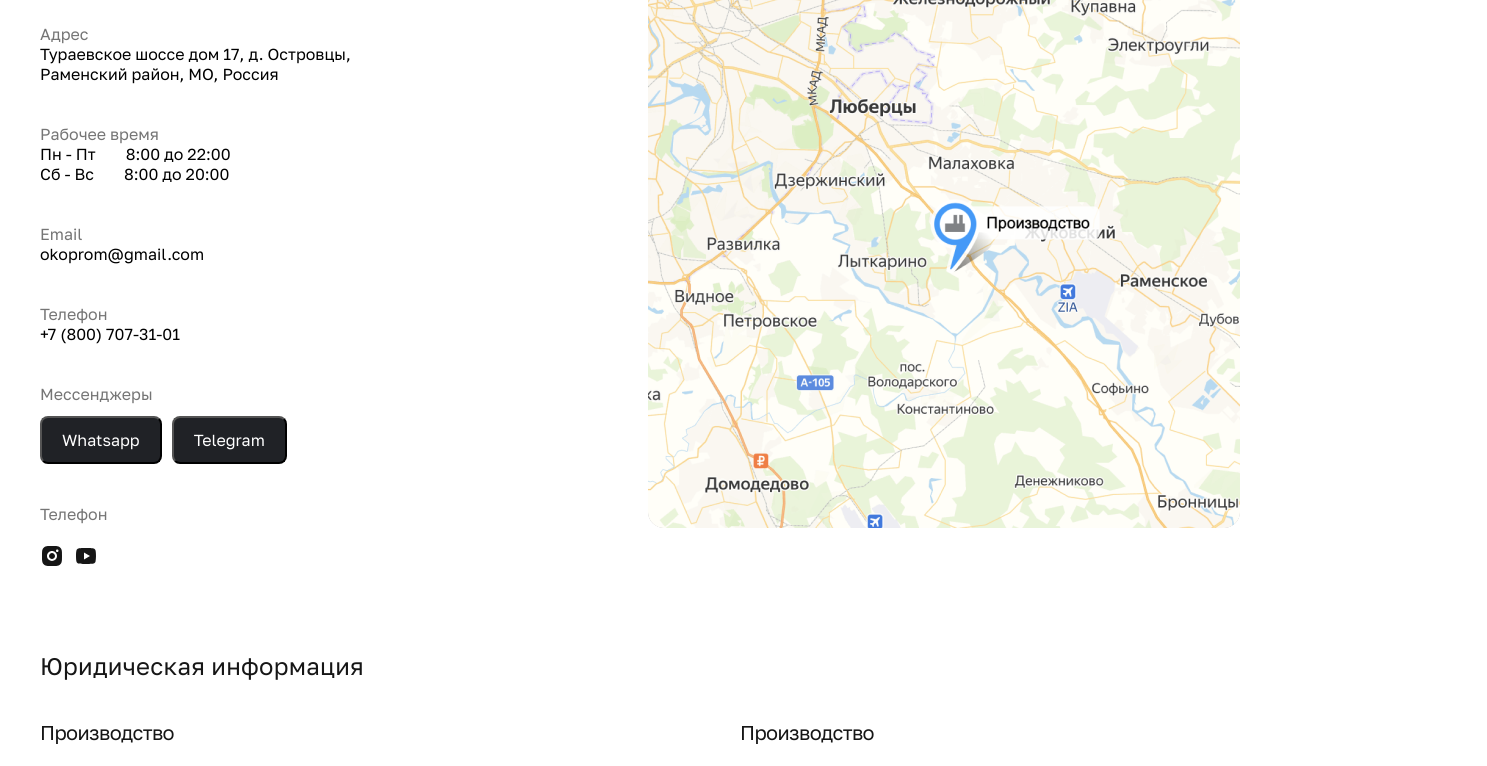
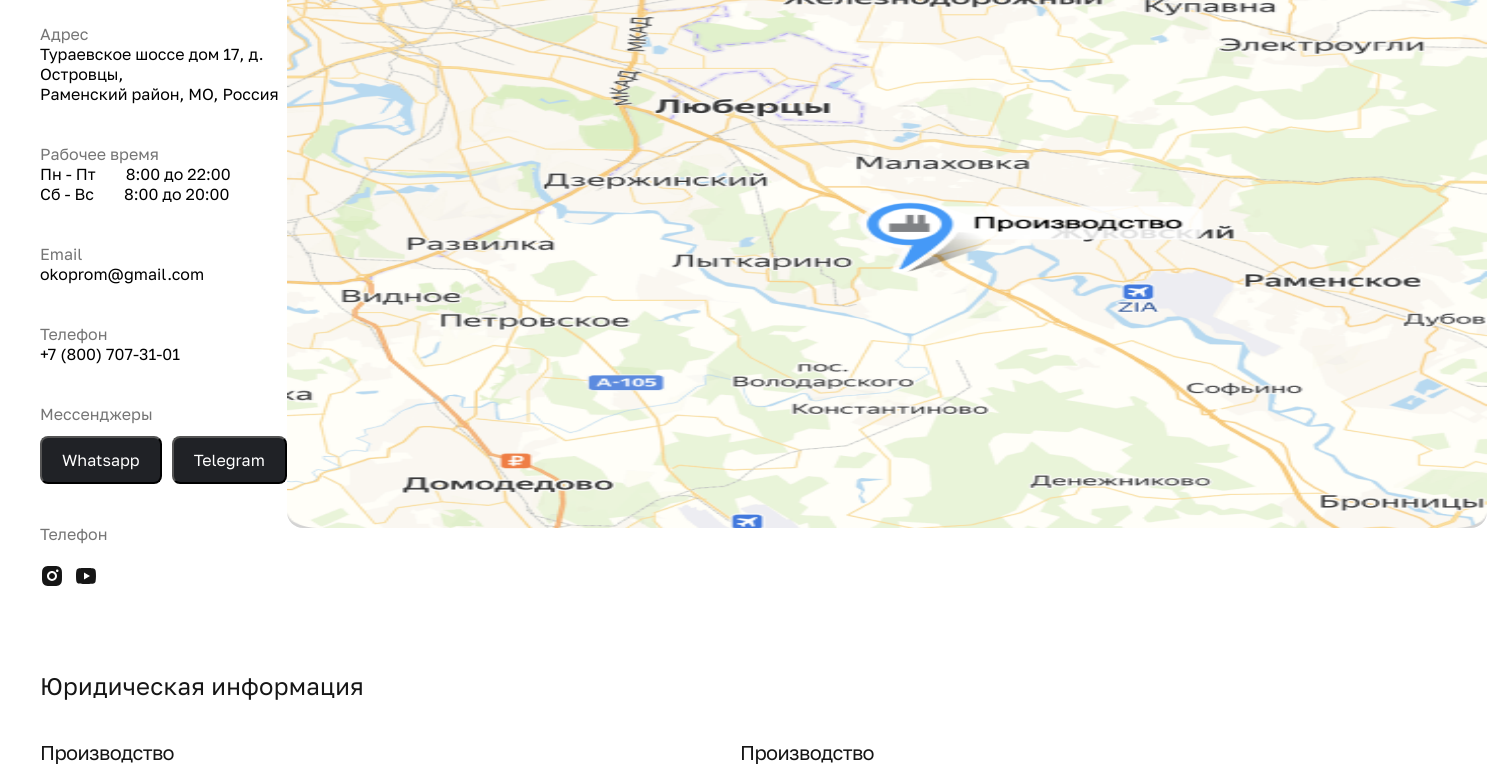
Before and after one commit to jasurumarov/okoprom, a plain HTML site: page pages/contact.html in a window 1280 px wide. Shown: the part 252-1018 px from the top of the page, 1487 px wide, since content can reach past the window. Drawn offline with Linux system fonts and the light colour scheme.

Commit message:
contact repaired

```diff
--- a/css/contact.css
+++ b/css/contact.css
@@ -239,7 +239,7 @@ background: var(--Background-Black, #202226);
 .karta{
 
 
-  width: 592px;
+  width: 100%;
 height: 592px;
 flex-shrink: 0;
 border-radius: 16px;
```
